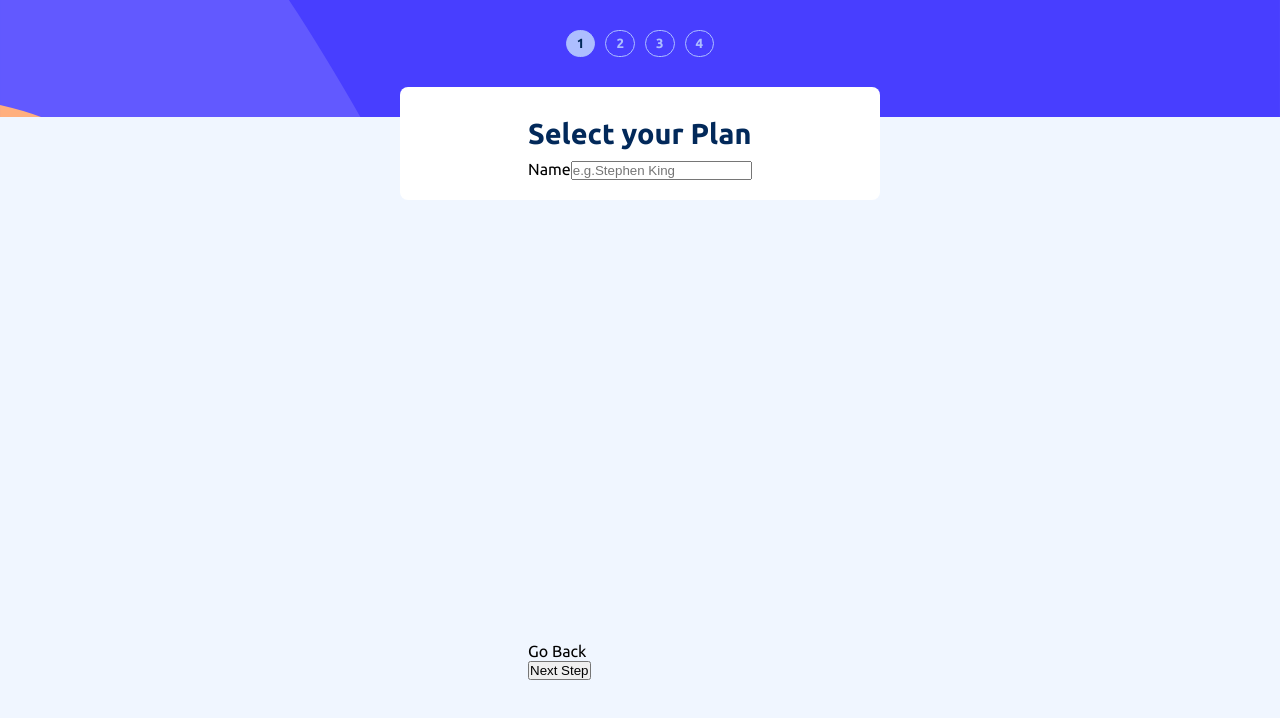
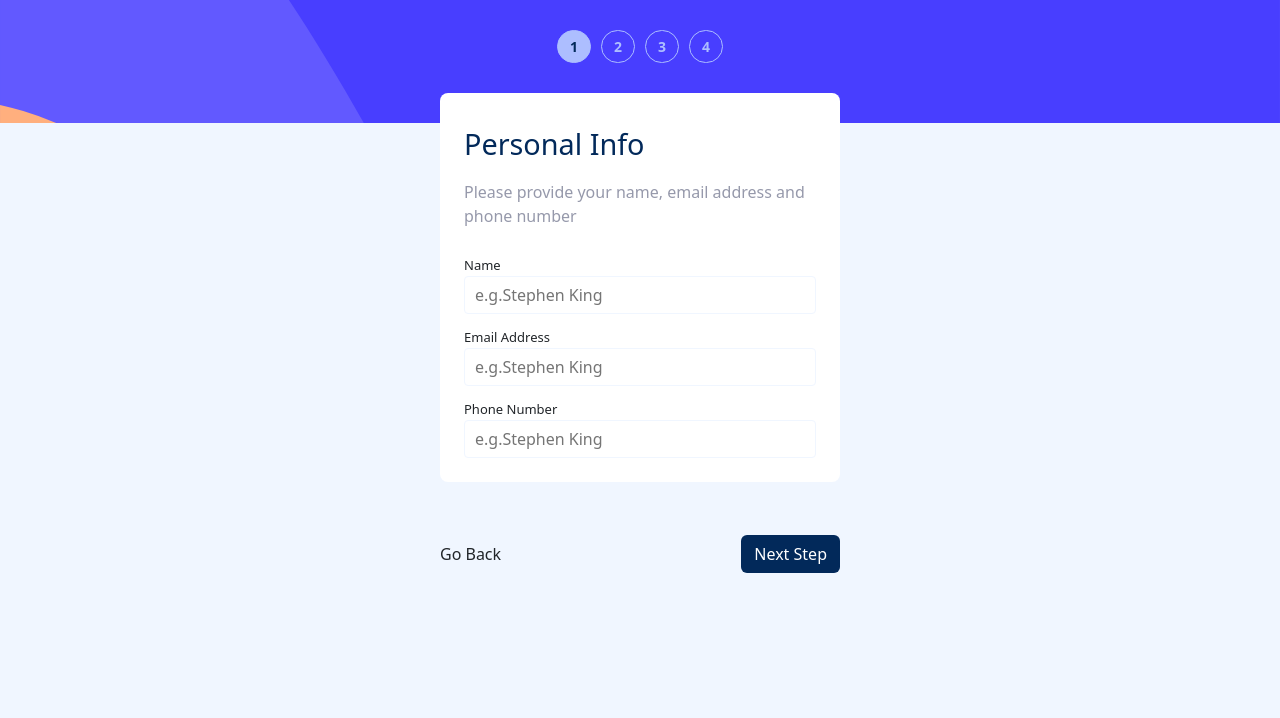
Before and after one commit to ObodoakorDavid/FM-Multi-Step-Form, a React (Create React App) app: page / in a window 1280 px wide. Shown: the top 718 px of the page. Built offline with nearby package versions, Linux system fonts and the light colour scheme.

Commit message:
feature: added the details for the second-page

```diff
--- a/package.json
+++ b/package.json
@@ -6,7 +6,9 @@
     "@testing-library/jest-dom": "^5.16.5",
     "@testing-library/react": "^13.4.0",
     "@testing-library/user-event": "^13.5.0",
+    "bootstrap": "^5.2.3",
     "react": "^18.2.0",
+    "react-bootstrap": "^2.7.2",
     "react-dom": "^18.2.0",
     "react-scripts": "5.0.1",
     "web-vitals": "^2.1.4"
--- a/src/App.js
+++ b/src/App.js
@@ -5,6 +5,7 @@ import "./App.css";
 import { FormProvider } from "./context/FormContext";
 import Layout from "./utils/Layout";
 import Form from "./components/Form";
+import 'bootstrap/dist/css/bootstrap.min.css';
 
 function App() {
   return (
--- a/src/components/CurrentPage.jsx
+++ b/src/components/CurrentPage.jsx
@@ -10,13 +10,13 @@ import ThirdPage from "./ThirdPage";
 const CurrentPage = () => {
   const { pageIndex, pageDetails } = useContext(FormContext);
 
-  if (pageIndex === 1) {
+  if (pageIndex === 0) {
     return <FirstPage />;
+  } else if (pageIndex === 1) {
+    return <SecondPage />;
   } else if (pageIndex === 2) {
-    return <SecondPage />;
+    return <ThirdPage />;
   } else if (pageIndex === 3) {
-    return <ThirdPage />;
-  } else if (pageIndex === 4) {
     return <FourthPage />;
   }
 };
--- a/src/components/FirstPage.jsx
+++ b/src/components/FirstPage.jsx
@@ -4,9 +4,17 @@ import React from "react";
 
 const FirstPage = () => {
   return (
-    <div>
+    <div className="first-page pt-2">
       <div>
         <label htmlFor="name">Name</label>
+        <input type="text" placeholder="e.g.Stephen King" />
+      </div>
+      <div>
+        <label htmlFor="name">Email Address</label>
+        <input type="email" placeholder="e.g.Stephen King" />
+      </div>
+      <div>
+        <label htmlFor="name">Phone Number</label>
         <input type="text" placeholder="e.g.Stephen King" />
       </div>
     </div>
--- a/src/components/Form.jsx
+++ b/src/components/Form.jsx
@@ -8,23 +8,25 @@ const Form = () => {
   const { pageIndex, pageDetails, nextStep, goBack } = useContext(FormContext);
   return (
     <form
-      className="form"
+      className="form pt-4 ps-4 pe-4 pb-4"
       onSubmit={(e) => {
         e.preventDefault();
         nextStep();
       }}
     >
       <h1>{pageDetails[pageIndex].title}</h1>
+      <p>{pageDetails[pageIndex].detail}</p>
       <CurrentPage />
-      <div className="back-next">
+      <div className="back-next d-flex justify-content-between align-items-baseline w-100">
         <p
           onClick={() => {
             goBack();
           }}
+          className=""
         >
           Go Back
         </p>
-        <button>Next Step</button>
+        <button className="btn">Next Step</button>
       </div>
     </form>
   );
--- a/src/components/Progress.jsx
+++ b/src/components/Progress.jsx
@@ -6,7 +6,7 @@ import FormContext from "../context/FormContext";
 const Progress = () => {
   const { pageIndex } = useContext(FormContext);
   return (
-    <div className="progress">
+    <div className="progress-numbers container-fluid">
       <small className="active">1</small>
       <small className={pageIndex >= 2 ? "active" : ""}>2</small>
       <small className={pageIndex >= 3 ? "active" : ""}>3</small>
--- a/src/components/SecondPage.jsx
+++ b/src/components/SecondPage.jsx
@@ -1,9 +1,51 @@
-import React from 'react'
+/** @format */
+
+import React from "react";
+import arcadeIMG from "../assets/images/icon-arcade.svg";
+import AdvancedIMG from "../assets/images/icon-advanced.svg";
+import ProIMG from "../assets/images/icon-pro.svg";
 
 const SecondPage = () => {
+  const data = [
+    {
+      img: arcadeIMG,
+      heading: "Arcade",
+      paragraph: "$9/mo",
+    },
+    {
+      img: AdvancedIMG,
+      heading: "Advanced",
+      paragraph: "$12/mo",
+    },
+    {
+      img: ProIMG,
+      heading: "Pro",
+      paragraph: "$15/mo",
+    },
+  ];
+
   return (
-    <div>SecondPage</div>
-  )
-}
+    <div className="second-page">
+      <div className="top-section d-flex flex-column gap-3 text-center">
+        {data.map((datum) => {
+          return (
+            <div className="d-flex gap-2 align-items-center p-2">
+              <img src={datum.img} alt="" />
+              <div>
+                <h4>{datum.heading}</h4>
+                <p>{datum.paragraph}</p>
+              </div>
+            </div>
+          );
+        })}
+      </div>
+      <div className="bottom-section">
+        <p>Monthly</p>
+        <div>toggle</div>
+        <p>Yearly</p>
+      </div>
+    </div>
+  );
+};
 
-export default SecondPage
+export default SecondPage;
--- a/src/context/FormContext.js
+++ b/src/context/FormContext.js
@@ -7,7 +7,7 @@ const FormContext = createContext();
 export default FormContext;
 
 export const FormProvider = ({ children }) => {
-  const [pageIndex, setPageIndex] = useState(1);
+  const [pageIndex, setPageIndex] = useState(0);
   let pageDetails = [
     {
       title: "Personal Info",
@@ -42,7 +42,7 @@ export const FormProvider = ({ children }) => {
   };
 
   const goBack = () => {
-    if (pageIndex == 1) {
+    if (pageIndex == 0) {
       return;
     }
 
```
Also changed, not shown: src/styles/All.css, 1 other file (tests, documents, lock files or other folders).
